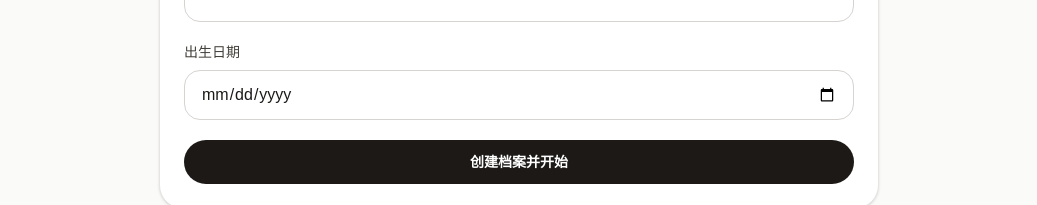
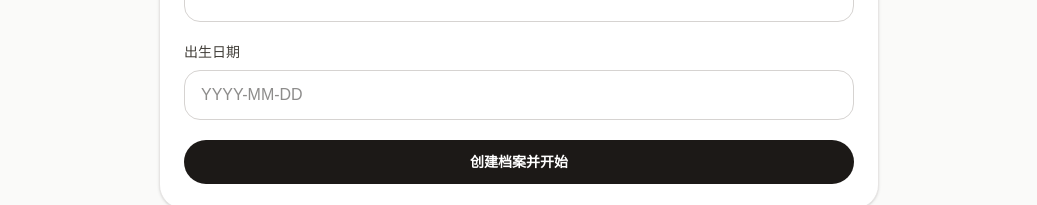
Before and after one commit to schu0501/enlighten-project, a Next.js app: page /register in a window 1280 px wide. Shown: the part 558-763 px from the top of the page, without its empty margins (121-1158 px from the left). Built offline with nearby package versions, Linux system fonts and the light colour scheme.

Commit message:
fix: use text input for birth date entry

```diff
--- a/src/components/profile/child-profile-form.tsx
+++ b/src/components/profile/child-profile-form.tsx
@@ -92,7 +92,11 @@
         <input
           className='rounded-2xl border border-stone-300 bg-white px-4 py-3 text-base outline-none transition focus:border-stone-900'
           name='birthDate'
-          type='date'
+          type='text'
+          inputMode='numeric'
+          placeholder='YYYY-MM-DD'
+          pattern='\d{4}-\d{2}-\d{2}'
+          title='请按 YYYY-MM-DD 格式填写，例如 2023-08-01'
           required
         />
       </label>
```
